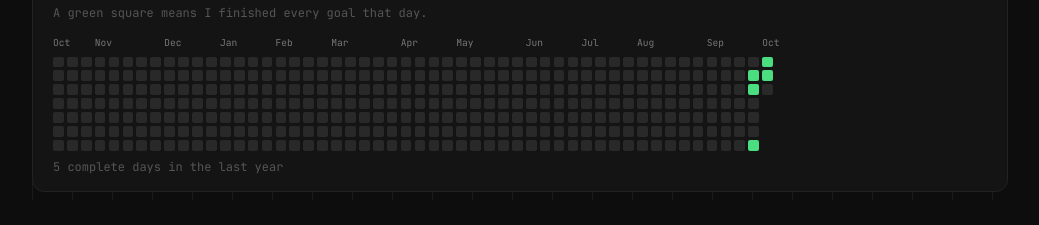
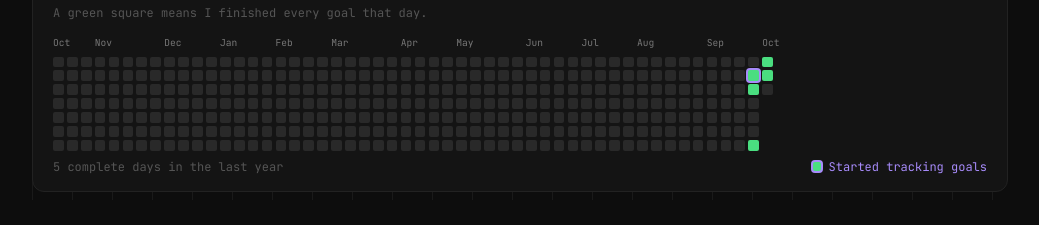
Before and after one commit to SMOO1/sasha-portfolio-website, a React (Create React App) app: page / in a window 1280 px wide. Shown: the part 547-772 px from the top of the page, without its empty margins (120-1159 px from the left). Built offline with nearby package versions, Linux system fonts and the light colour scheme; no server answers.

Commit message:
Mark the first tracked goals day on streak grid (#5)

```diff
--- a/src/components/ProductivityStreak.css
+++ b/src/components/ProductivityStreak.css
@@ -26,8 +26,12 @@
 .streak-grid { grid-template-rows: repeat(7, auto); grid-auto-flow: column; row-gap: clamp(1px, 0.25vw, 4px); }
 .streak-square { width: 100%; aspect-ratio: 1; border-radius: 2px; background: #292929; }
 .streak-square.is-complete { background: #4ade80; }
+.streak-square.is-first-complete { position: relative; z-index: 1; box-shadow: 0 0 0 2px #a78bfa; }
 .streak-square.is-future { background: transparent; }
 .streak-square:not(.is-future):hover { outline: 1px solid #e0e0e0; outline-offset: 2px; }
+.streak-footer { display: flex; flex-wrap: wrap; align-items: center; justify-content: space-between; gap: 0.35rem 0.75rem; }
+.streak-start-key { display: inline-flex; align-items: center; gap: 0.45rem; color: #a78bfa; white-space: nowrap; }
+.streak-start-swatch { display: inline-block; width: 0.55rem; height: 0.55rem; border-radius: 2px; background: #4ade80; box-shadow: 0 0 0 2px #a78bfa; }
 
 @media (max-width: 640px) {
   .streak-panel { padding: 0.875rem; }
@@ -40,6 +44,8 @@
   .streak-stats span { font-size: 0.55rem; }
   .streak-scroll { margin-top: 0.75rem; }
   .streak-months { font-size: 0.5rem; margin-bottom: 0.25rem; }
+  .streak-footer { font-size: 0.65rem; }
+  .streak-year-label { display: none; }
 }
 
 @media (max-width: 767px) and (max-height: 700px) {
--- a/src/components/ProductivityStreak.jsx
+++ b/src/components/ProductivityStreak.jsx
@@ -67,6 +67,7 @@ export default function ProductivityStreak() {
     return label !== previous ? label : "";
   });
   const completed = streak?.calendar.filter((day) => day.completed).length || 0;
+  const firstCompletedDate = streak?.calendar.find((day) => day.completed)?.date;
 
   return (
     <section id="streak" className="streak-section">
@@ -91,17 +92,20 @@ export default function ProductivityStreak() {
               <div className="streak-months" aria-hidden="true">
                 {months.map((month, index) => <span key={index}>{month}</span>)}
               </div>
-              <div className="streak-grid" role="img" aria-label={`${completed} completed days in the past 52 weeks`}>
+              <div className="streak-grid" role="img" aria-label={`${completed} completed days in the past 52 weeks${firstCompletedDate ? `. Started tracking goals on ${firstCompletedDate}` : ""}`}>
                 {streak.calendar.map((day) => (
                   <span
                     key={day.date}
-                    className={`streak-square${day.completed ? " is-complete" : ""}${day.date > streak.today ? " is-future" : ""}`}
-                    title={`${day.date}: ${day.completed ? "all goals complete" : "not complete"}`}
+                    className={`streak-square${day.completed ? " is-complete" : ""}${day.date > streak.today ? " is-future" : ""}${day.date === firstCompletedDate ? " is-first-complete" : ""}`}
+                    title={`${day.date}: ${day.date === firstCompletedDate ? "started tracking goals; " : ""}${day.completed ? "all goals complete" : "not complete"}`}
                   />
                 ))}
               </div>
             </div>
-            <p className="font-mono text-muted text-xs mt-2">{completed} complete days in the last year</p>
+            <div className="streak-footer font-mono text-muted text-xs mt-2">
+              <span>{completed} complete days <span className="streak-year-label">in the last year</span></span>
+              {firstCompletedDate && <span className="streak-start-key"><span className="streak-start-swatch" aria-hidden="true" />Started tracking goals</span>}
+            </div>
             {status === "offline" && Date.now() - updatedAt > 24 * 60 * 60 * 1000 &&
               <p className="font-mono text-muted text-xs mt-2" role="status">Showing the last synced streak from {new Date(updatedAt).toLocaleDateString()}.</p>}
           </>
```
